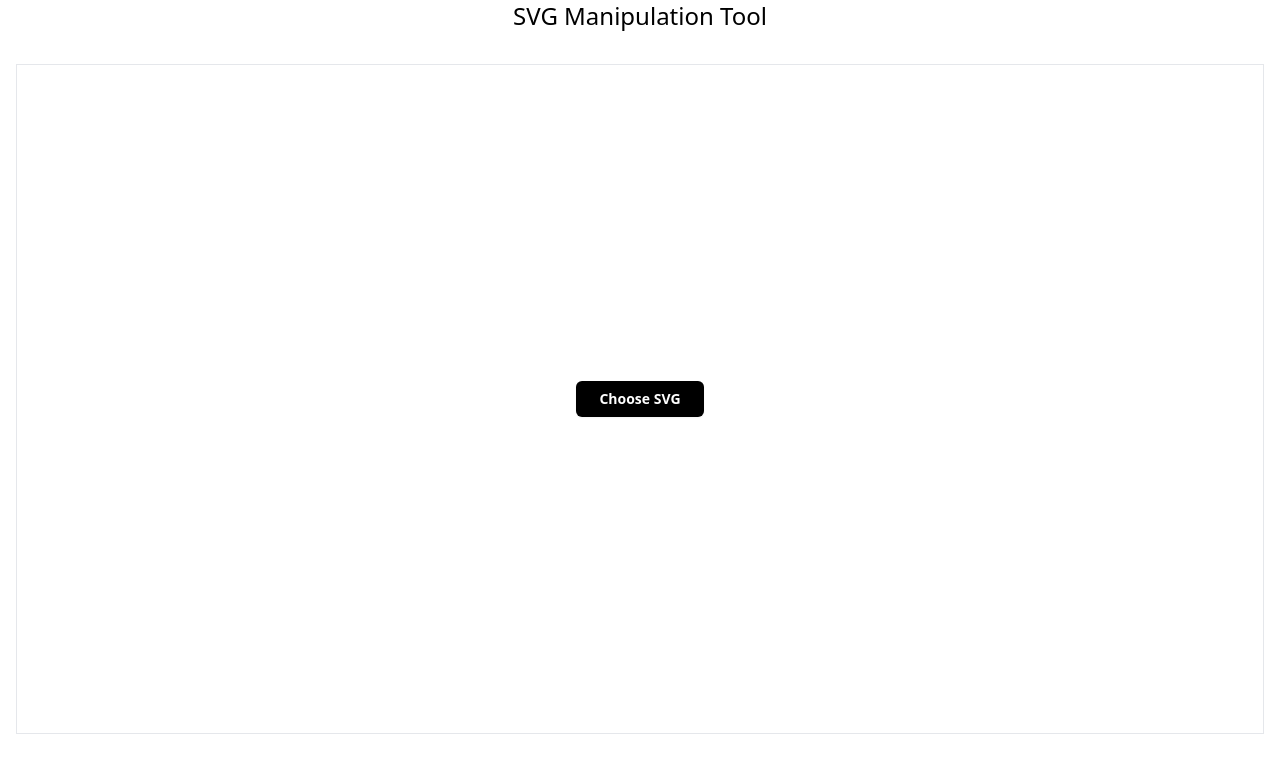
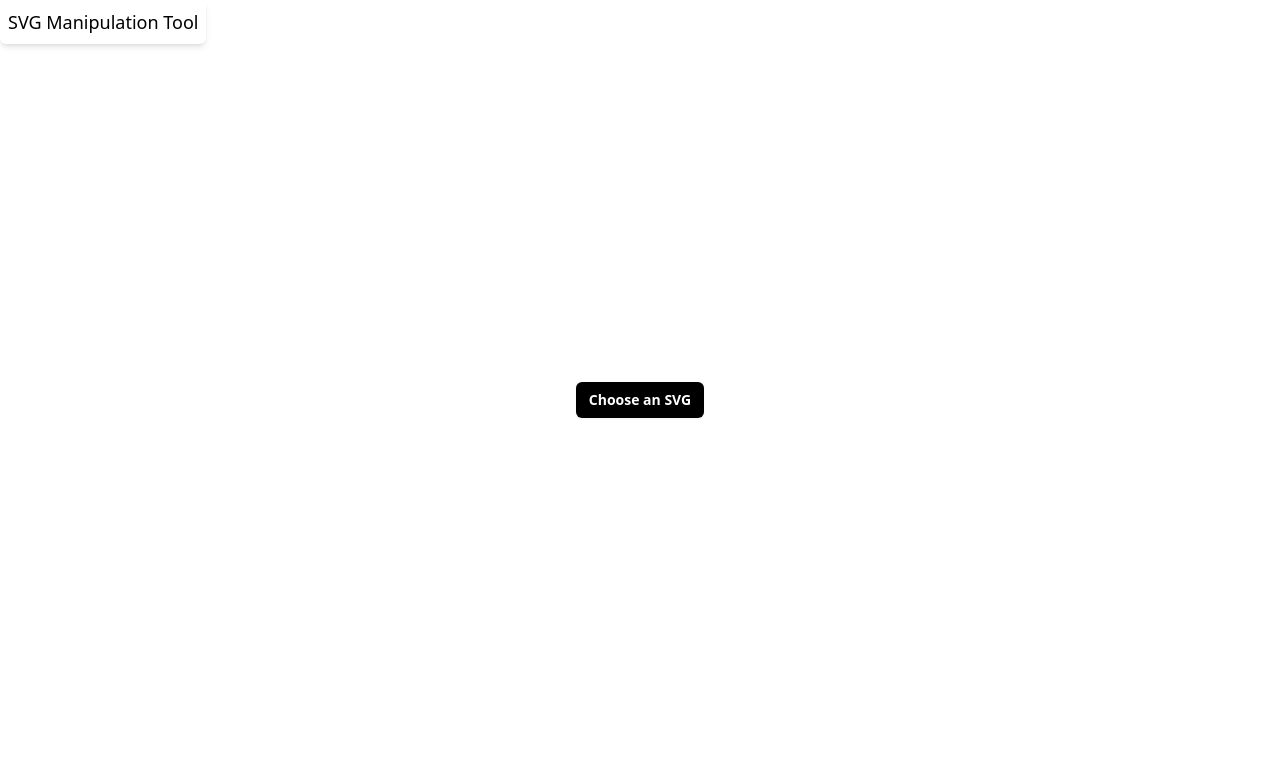
Before and after one commit to nlgthuan/svg-manipulation, a Preact app: page / in a window 1280 px wide. Shown: the top 772 px of the page. Built offline with nearby package versions, Linux system fonts and the light colour scheme.

Commit message:
[f] - Update layout and styling

```diff
--- a/src/components/SvgUploader.jsx
+++ b/src/components/SvgUploader.jsx
@@ -29,12 +29,12 @@ function SvgUploader({ onUpload }) {
   };
 
   return (
-    <div className="w-full">
+    <div className="m-auto w-full">
       <label
         htmlFor="svgFileInput"
-        className="flex w-32 mx-auto justify-center rounded-md bg-black px-3 py-1.5 text-sm/6 font-semibold text-white shadow-sm hover:bg-gray-800 focus-visible:outline focus-visible:outline-2 focus-visible:outline-offset-2 focus-visible:outline-black cursor-pointer"
+        className="flex w-32 max-w-full mx-auto justify-center rounded-md bg-black px-3 py-1.5 text-sm/6 font-semibold text-white shadow-sm hover:bg-gray-800 focus-visible:outline focus-visible:outline-2 focus-visible:outline-offset-2 focus-visible:outline-black cursor-pointer"
       >
-        Choose SVG
+        Choose an SVG
       </label>
       <input
         type="file"
--- a/src/index.jsx
+++ b/src/index.jsx
@@ -18,11 +18,10 @@ function App() {
 
   return (
     <div className="min-h-svh flex flex-col">
-      <h1 className="text-2xl mb-4 text-center">SVG Manipulation Tool</h1>
-      <div
-        ref={svgContainerRef}
-        className="border p-4 m-4 mb-16 h-[calc(100svh-130px)] overflow-auto flex items-center justify-center"
-      >
+      <h1 className="fixed text-lg text-center shadow-md rounded-md p-2 bg-white">
+        SVG Manipulation Tool
+      </h1>
+      <div className="m-auto" ref={svgContainerRef}>
         {svgContent === '' && <SvgUploader onUpload={setSvgContent} />}
       </div>
     </div>
```
